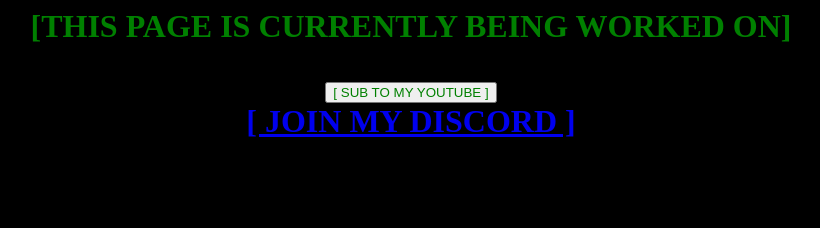
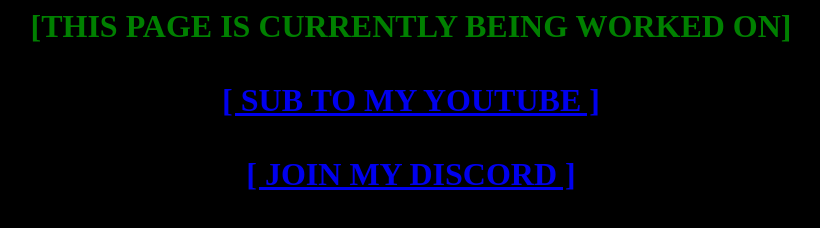
Before and after one commit to LogGamesinc/website, a plain HTML site: page index.html in a window 1280 px wide. Shown: the whole page, without its empty margins (229-1049 px from the left). Drawn offline with Linux system fonts and the light colour scheme.

Commit message:
Update index.html

```diff
--- a/index.html
+++ b/index.html
@@ -21,7 +21,7 @@
 [THIS PAGE IS CURRENTLY BEING WORKED ON]
 
 <br></br>
-<button onclick="window.location.href='index.html'">[ SUB TO MY YOUTUBE ]</button
+<a href="https://www.youtube.com/channel/UCmL0ijhQVs8v3riD6bmmSWQ" >[ SUB TO MY YOUTUBE ]</a>
 <br></br>
 <a href="https://discord.gg/GjQcyab7" >[ JOIN MY DISCORD ]</a>
 </h1>
```
